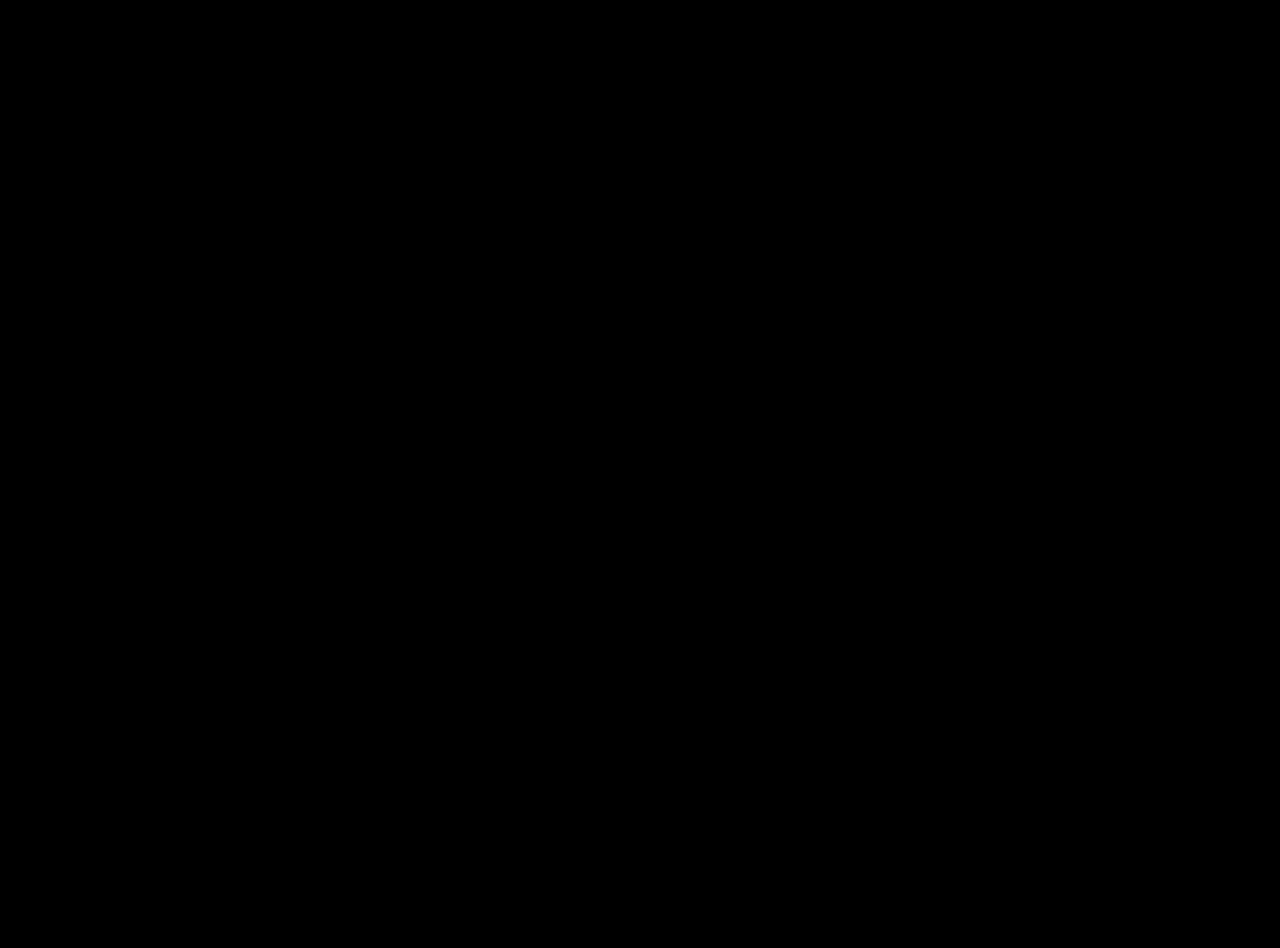
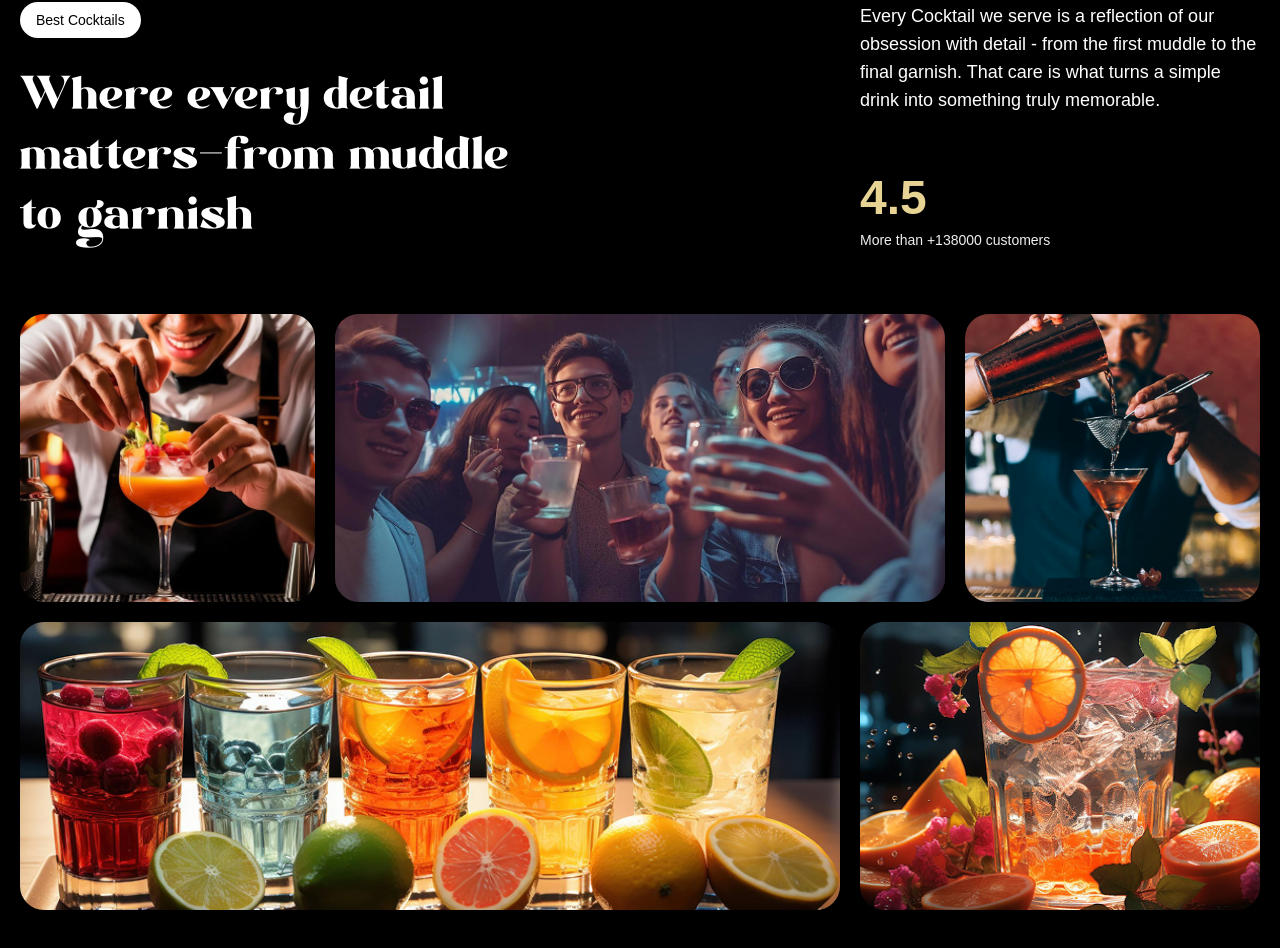
Before and after one commit to sofi161/gsapmocktail, a React (Vite) app: page / in a window 1280 px wide. Shown: the part 1710-2658 px from the top of the page. Before the commit the page ends 1600 px from the top, so only its background shows below. Built offline with nearby package versions, Linux system fonts and the light colour scheme; a web font is replaced by a local one.

Commit message:
about section completed

```diff
--- a/src/App.jsx
+++ b/src/App.jsx
@@ -4,6 +4,7 @@
 import Navbar from "./components/Navbar";
 import Hero from "./components/Hero";
 import Cocktails from "./components/Cocktails";
+import About from "./components/About";
 
 gsap.registerPlugin(ScrollTrigger, SplitText);
 
@@ -13,6 +14,7 @@
       <Navbar />
       <Hero />
       <Cocktails />
+      <About />
     </main>
   );
 };
--- /dev/null
+++ b/src/components/About.jsx
@@ -0,0 +1,105 @@
+import { useGSAP } from "@gsap/react";
+import gsap from "gsap";
+import { SplitText } from "gsap/all";
+import React from "react";
+
+const About = () => {
+  useGSAP(() => {
+    const titleSplit = SplitText.create("#about h2", {
+      type: "words",
+    });
+
+    const scrollTimeline = gsap.timeline({
+      scrollTrigger: {
+        trigger: "#about",
+        start: "top center",
+      },
+    });
+
+    scrollTimeline
+      .from(titleSplit.words, {
+        opacity: 0,
+        duration: 1,
+        ease: "expo.out",
+        stagger: 0.04,
+        yPercent: 100,
+      })
+      .from(
+        ".top-grid div, .bottom-grid div",
+        {
+          opacity: 0,
+          duration: 1,
+          ease: "power1.inOut",
+          stagger: 0.04,
+        },
+        "-=0.5"
+      );
+  });
+  return (
+    <div id="about">
+      <div className="mb-16 md:px-0 px-5">
+        <div className="content">
+          <div className="md:col-span-8">
+            <p className="badge">Best Cocktails</p>
+            <h2>
+              Where every detail matters<span className="text-white">-</span>
+              from muddle to garnish
+            </h2>
+          </div>
+          <div className="sub-content">
+            <p>
+              Every Cocktail we serve is a reflection of our obsession with
+              detail - from the first muddle to the final garnish. That care is
+              what turns a simple drink into something truly memorable.
+            </p>
+
+            <div>
+              <p className="md:text-3xl text-xl font-bold">
+                <span>4.5</span>
+              </p>
+              <p className="text-sm text-white-100">
+                More than +138000 customers
+              </p>
+            </div>
+          </div>
+        </div>
+      </div>
+
+      <div className="top-grid">
+        <div className="md:col-span-3">
+          <div className="noisy">
+            <img src="/images/abt1.png" alt="grid-img-1" />
+          </div>
+        </div>
+
+        <div className="md:col-span-6">
+          <div className="noisy">
+            <img src="/images/abt2.png" alt="grid-img-2" />
+          </div>
+        </div>
+
+        <div className="md:col-span-3">
+          <div className="noisy">
+            <img src="/images/abt5.png" alt="grid-img-5" />
+          </div>
+        </div>
+      </div>
+
+      <div className="bottom-grid">
+        <div className="md:col-span-8">
+          <div className="noisy">
+            <img src="/images/abt3.png" alt="grid-img-3" />
+          </div>
+        </div>
+
+        <div className="md:col-span-4">
+          <div className="noisy">
+            <img src="/images/abt4.png" alt="grid-img-4" />
+          </div>
+        </div>
+      </div>
+    </div>
+  );
+};
+
+export default About;
```
